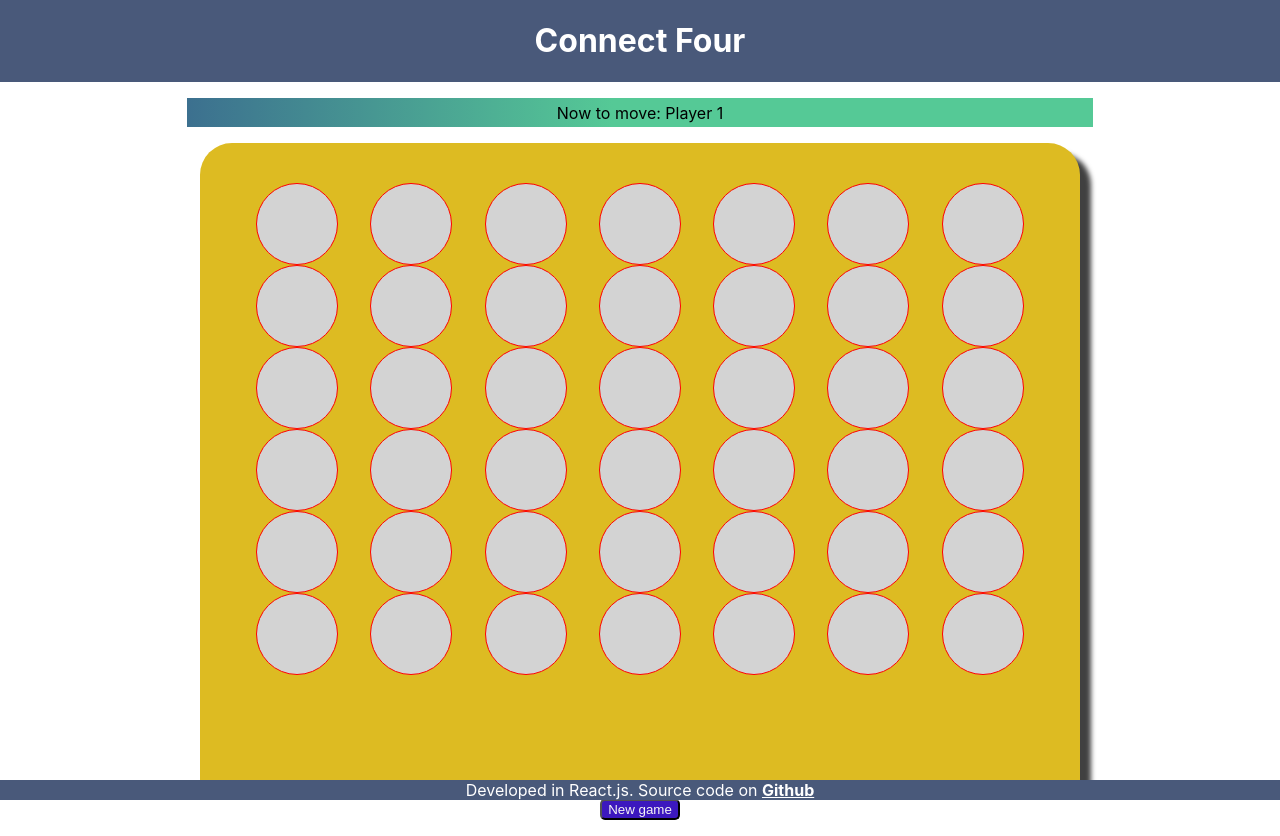
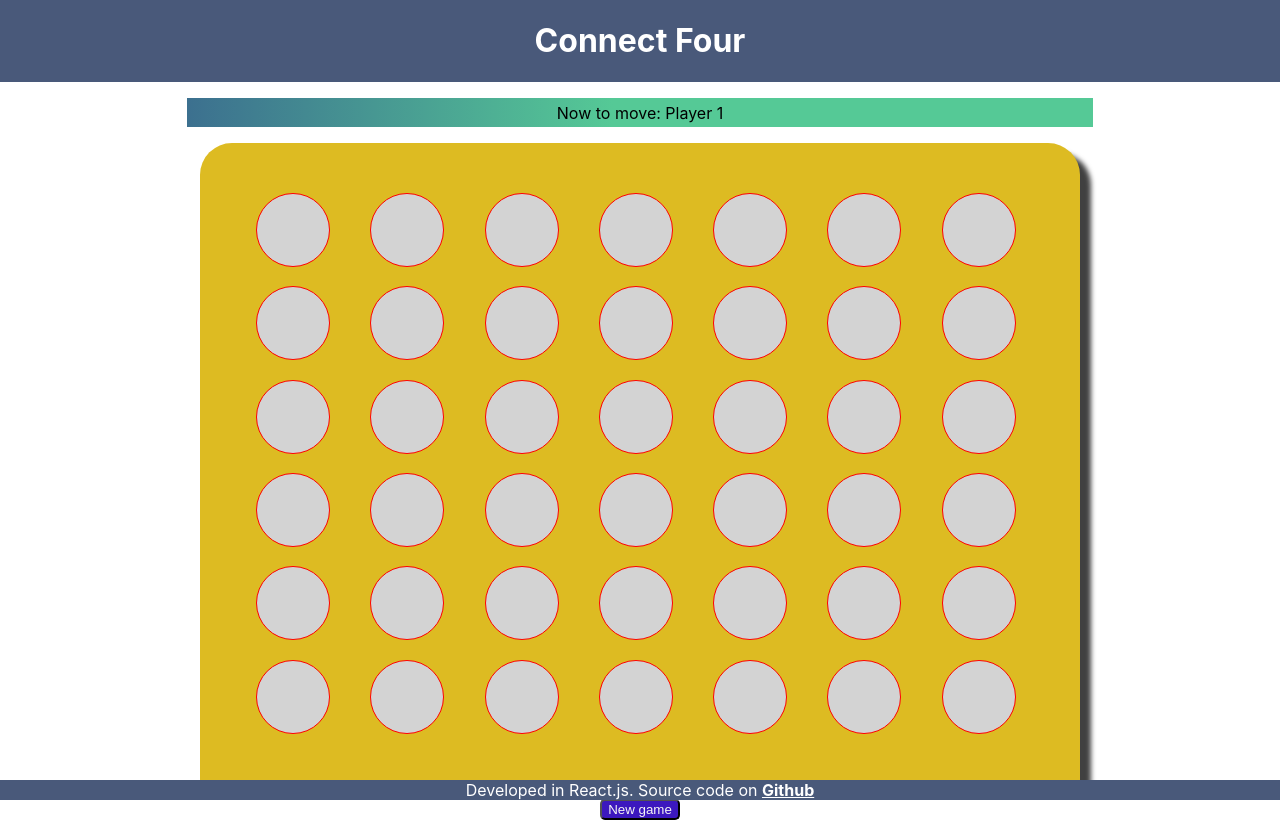
Before and after one commit to theborgh/connect-four, a React (Create React App) app: page / in a window 1280 px wide. Built offline with nearby package versions, Linux system fonts and the light colour scheme.

Commit message:
Style fix 1

```diff
--- a/src/components/MainContent/Board/Board.css
+++ b/src/components/MainContent/Board/Board.css
@@ -20,6 +20,14 @@
   width: 100%;
 }
 
+.column {
+  display: flex;
+  flex-direction: column;
+  flex-wrap: wrap;
+  height: 100%;
+  justify-content: space-around;
+}
+
 .column:hover {
   cursor: pointer;
 }
--- a/src/components/MainContent/Board/BoardColumn/Piece/Piece.css
+++ b/src/components/MainContent/Board/BoardColumn/Piece/Piece.css
@@ -1,10 +1,10 @@
 .piece {
-  width: 5rem;
-  height: 5rem;
+  width: 4.5rem;
+  height: 4.5rem;
   border: 1px solid red;
   z-index: 3;
   border-radius: 50%;
   margin: 0 1rem;
   /* 15% is enough space for 6 items/column but not 7 */
-  flex: 1 0 15%;
+  /* flex: 1 0 15%; */
 }
--- a/src/components/MainContent/Board/BoardColumn/PieceHole/PieceHole.css
+++ b/src/components/MainContent/Board/BoardColumn/PieceHole/PieceHole.css
@@ -1,11 +1,11 @@
 .piecehole {
-  width: 5rem;
-  height: 5rem;
+  width: 4.5rem;
+  height: 4.5rem;
   border: 1px solid red;
   z-index: 3;
   background-color: lightgray;
   border-radius: 50%;
   margin: 0 1rem;
   /* 15% is enough space for 6 items/column but not 7 */
-  flex: 1 0 15%;
+  /* flex: 1 0 15%; */
 }
```
